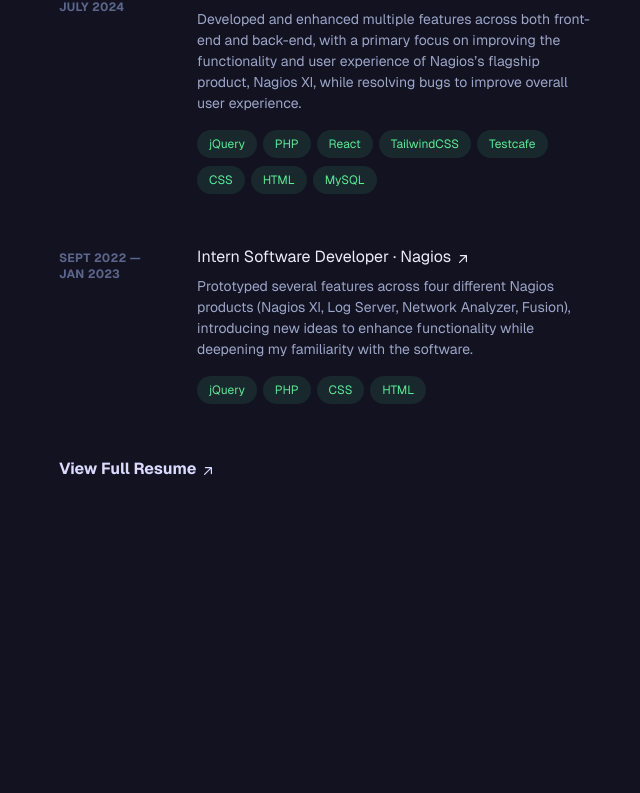
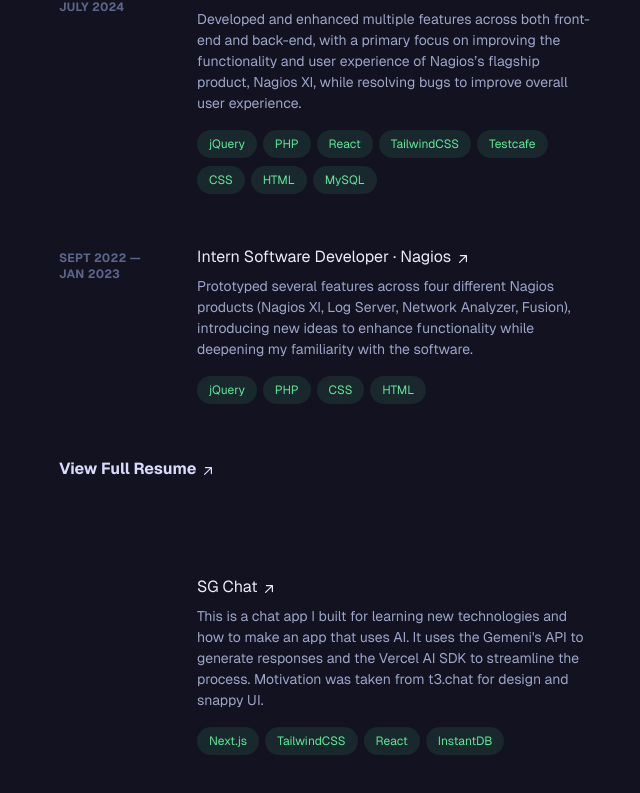
Before and after one commit to SandorGardil/portfolio, a React (Vite) app: page / in a window 1280 px wide. Shown: the part 771-1564 px from the top of the page, without its empty margins (589-1229 px from the left). Before the commit the page ends 1493 px from the top, so only its background shows below. Built offline with nearby package versions, Linux system fonts and the light colour scheme.

Commit message:
add projects section

```diff
--- a/src/App.tsx
+++ b/src/App.tsx
@@ -71,6 +71,13 @@
   },
 ];
 
+const sgChatTechnologies = [
+  { name: "Next.js" },
+  { name: "TailwindCSS" },
+  { name: "React" },
+  { name: "InstantDB" },
+]
+
 
 function App() {
   return (
@@ -83,7 +90,6 @@
               <div>
                 <h1 className="text-4xl font-bold tracking-tight text-gray-12 sm:text-5xl"><a href="/">Sandor Gardil</a></h1>
                 <h2 className="mt-3 text-lg font-medium tracking-tight text-gray-12 sm:text-xl">Full Stack Software Engineer</h2>
-                {/* <p className="mt-4 max-w-xs leading-normal">add subtext here</p> */}
                 <Navigation />
               </div>
               <ul className="ml-1 mt-8 flex items-center">
@@ -139,7 +145,7 @@
                     As a software generalist, I’m passionate about creating user-focused solutions and continuously learning new technologies. When I'm not at my computer, I’m usually staying active—whether that’s working out, training martial arts, or going for walks—or spending time with those I care about.
                   </p>
               </section>
-              <section id="experience" className="mb-16 scroll-mt-16 md:mb-24 lg:mb-36 lg:scroll-mt-24" aria-label="Work experience">
+              <section id="experience" className="mb-16 scroll-mt-16 md:mb-24 lg:mb-24 lg:scroll-mt-24" aria-label="Work experience">
                 <div className="sticky top-0 z-20 -mx-6 mb-4 w-screen px-6 py-5 backdrop-blur md:-mx-12 md:px-12 lg:sr-only lg:h-[0px] lg:relative lg:top-auto lg:mx-auto lg:w-full lg:px-0 lg:py-0 lg:opacity-0">
                   <h2 className="text-sm font-bold uppercase tracking-widest text-violet-12 lg:sr-only">Experience</h2>
                 </div>
@@ -164,6 +170,50 @@
                   </div>
                 </div>
               </section>
+              <section id="projects" className="mb-16 scroll-mt-16 md:mb-24 lg:mb-36 lg:scroll-mt-24" aria-label="Projects">
+                <div className="sticky top-0 z-20 -mx-6 mb-4 w-screen px-6 py-5 backdrop-blur md:-mx-12 md:px-12 lg:sr-only lg:h-[0px] lg:relative lg:top-auto lg:mx-auto lg:w-full lg:px-0 lg:py-0 lg:opacity-0">
+                  <h2 className="text-sm font-bold uppercase tracking-widest text-violet-12 lg:sr-only">Projects</h2>
+                </div>
+                <div>
+                  <ol className="group/list">
+                    <li className="mb-12">
+                      <div className="group relative grid pb-1 transition-all sm:grid-cols-8 sm:gap-8 md:gap-4 lg:hover:!opacity-100 lg:group-hover/list:opacity-50">
+                        <div className="absolute -inset-x-4 -inset-y-4 z-0 hidden rounded-md transition motion-reduce:transition-none lg:-inset-x-6 lg:block lg:group-hover:bg-violet-3/50 lg:group-hover:shadow-[inset_0_1px_0_0_rgba(148,163,184,0.1)] lg:group-hover:drop-shadow-lg"></div>
+                        <header className="z-10 mb-2 mt-1 text-xs font-semibold uppercase tracking-wide text-gray-9 sm:col-span-2" aria-label="sg chat">
+                          {/* image here */}
+                          {/* <DateRangeHeader dateRange={dateRange} /> */}
+                        </header>
+                        <div className="z-10 sm:col-span-6">
+                          <h3 className="font-medium leading-snug text-violet-12">
+                            <div>
+                              <a className="inline-flex items-baseline font-medium leading-tight text-gray-12 hover:text-mint focus-visible:text-mint group/link text-base" href="https://sg-chat-brown.vercel.app/chat" target="_blank" rel="noreferrer noopener" aria-label={`AI chat app used for learning (opens in a new tab)`}>
+                                <span className="absolute -inset-x-4 -inset-y-2.5 hidden rounded md:-inset-x-6 md:-inset-y-4 lg:block"></span>
+                                <span>SG Chat
+
+                                    <svg xmlns="http://www.w3.org/2000/svg" viewBox="0 0 20 20" fill="currentColor" className="inline-block h-4 w-4 shrink-0 transition-transform group-hover/link:-translate-y-1 group-hover/link:translate-x-1 group-focus-visible/link:-translate-y-1 group-focus-visible/link:translate-x-1 motion-reduce:transition-none ml-1 translate-y-px" aria-hidden="true">
+                                      <path fillRule="evenodd" d="M5.22 14.78a.75.75 0 001.06 0l7.22-7.22v5.69a.75.75 0 001.5 0v-7.5a.75.75 0 00-.75-.75h-7.5a.75.75 0 000 1.5h5.69l-7.22 7.22a.75.75 0 000 1.06z" clipRule="evenodd"></path>
+                                    </svg>
+
+                                </span>
+                              </a>
+                            </div>
+                          </h3>
+                          <div className="mt-2 text-sm leading-normal">This is a chat app I built for learning new technologies and how to make an app that uses AI. It uses the Gemeni's API to generate responses and the Vercel AI SDK to streamline the process. Motivation was taken from t3.chat for design and snappy UI.</div>
+                          <ul className="mt-2 flex flex-wrap" aria-label="Technologies used">
+                            {sgChatTechnologies.map((tech, index) => (
+                              <li key={index} className="mr-1.5 mt-2">
+                                <div className="flex items-center rounded-full bg-mint/10 px-3 py-1 text-xs font-medium leading-5 text-mint ">
+                                  {tech.name}
+                                </div>
+                              </li>
+                            ))}
+                          </ul>
+                        </div>
+                      </div>
+                    </li>
+                  </ol>
+                </div>
+              </section>
             </main>
           </div>
         </div>
--- a/src/components/ui/navigation.tsx
+++ b/src/components/ui/navigation.tsx
@@ -9,6 +9,7 @@
 const navItems: NavItem[] = [
   { id: 'about', label: 'About' },
   { id: 'experience', label: 'Experience' },
+  { id: 'projects', label: 'Projects' },
   // Add more navigation items as needed
 ];
 
```
